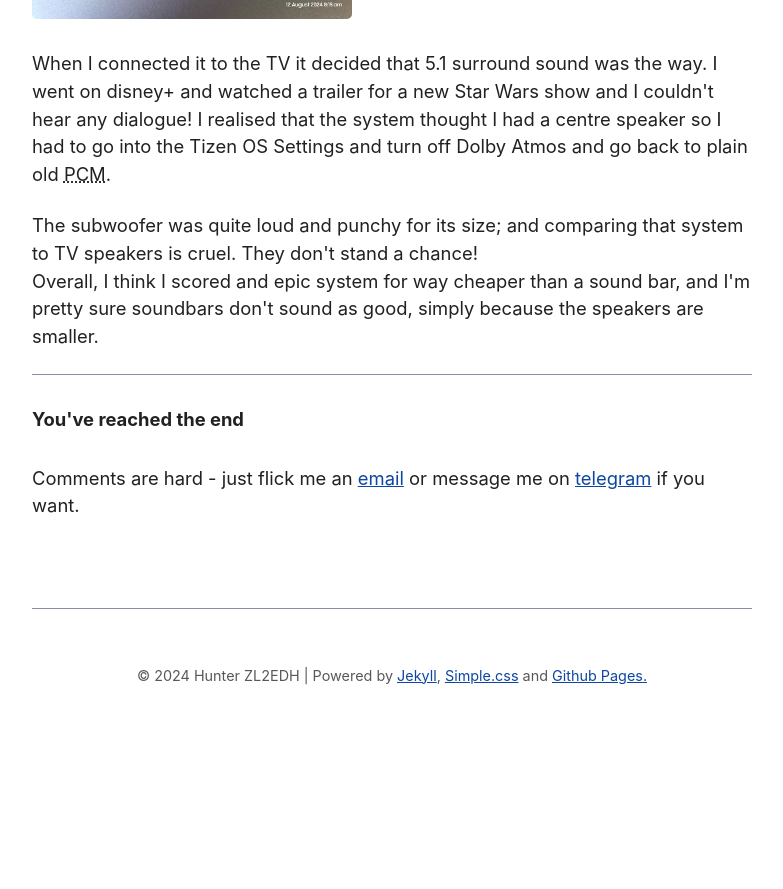
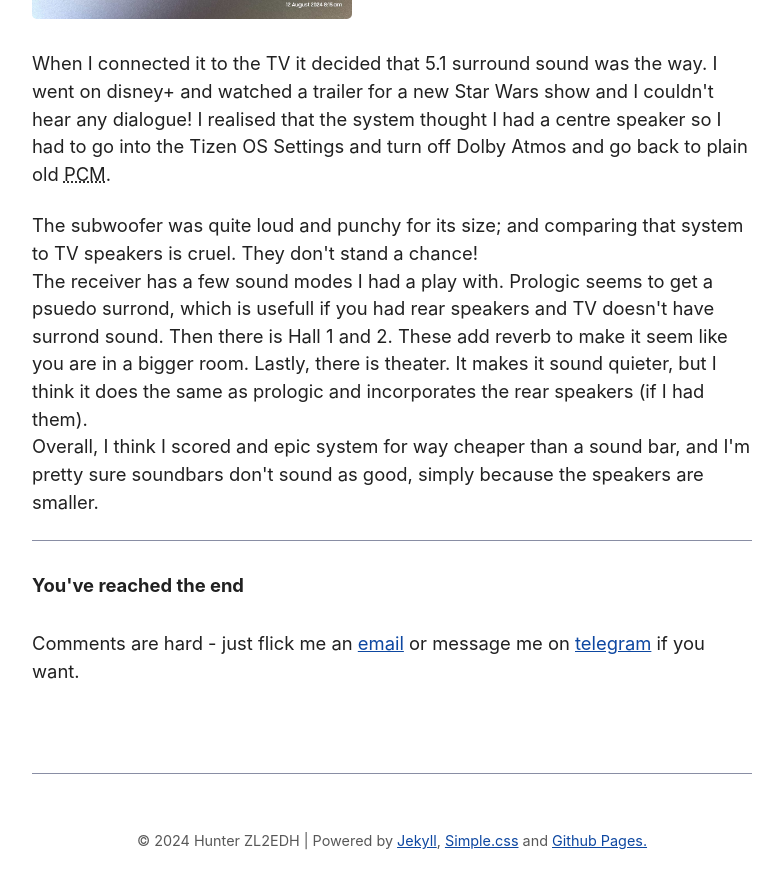
Before and after one commit to zl2edh/OLDzl2edh.github.io, a Jekyll site: the page built from _posts/2024-08-12-opshopstereo.html, in a window 1280 px wide and 900 px high, scrolled down 1851 px. Shown: the top 889 px of the window, without its empty margins (248-1031 px from the left). Built offline with Jekyll 4.4.1, drawn with Linux system fonts in a browser that asks for light colours; nearby versions of some CDN libraries; before the commit the page ends 2585 px from its top, so only the background shows below that.

Commit message:
add new post

```diff
--- a/_posts/2024-08-12-opshopstereo.html
+++ b/_posts/2024-08-12-opshopstereo.html
@@ -11,4 +11,6 @@ The speaker connections were just bare wires so we tried connection that to the
 <img src="/assets/images/speakers/amplifierconnectors.jpg"><aside><p><i>This old Toshiba amp has an optical in, multiple RCA in and S-video. It even has DVD/CD capability and a FM/AM radio tuner! However since it was made in 2003 it has no HDMI whatsoever.</i></p></aside>
 <p>I went to Jaycar to see if there was anything that would connect to these connectors but unfortunately there was nothing. I resorted to using alligator clips to connect the speakers somewhat securely to the connections.</p><img src="/assets/images/speakers/aligaterclips.jpg" width="320" height="180">
 <p>When I connected it to the TV it decided that 5.1 surround sound was the way. I went on disney+ and watched a trailer for a new Star Wars show and I couldn't hear any dialogue! I realised that the system thought I had a centre speaker so I had to go into the Tizen OS Settings and turn off Dolby Atmos and go back to plain old <abbr title="Pulse-Code Modulation">PCM</abbr>.</p>
-<p>The subwoofer was quite loud and punchy for its size; and comparing that system to TV speakers is cruel. They don't stand a chance!<br> Overall, I think I scored and epic system for way cheaper than a sound bar, and I'm pretty sure soundbars don't sound as good, simply because the speakers are smaller.</p>
+<p>The subwoofer was quite loud and punchy for its size; and comparing that system to TV speakers is cruel. They don't stand a chance!<br>
+    The receiver has a few sound modes I had a play with. Prologic seems to get a psuedo surrond, which is usefull if you had rear speakers and TV doesn't have surrond sound. Then there is Hall 1 and 2. These add reverb to make it seem like you are in a bigger room. Lastly, there is theater. It makes it sound quieter, but I think it does the same as prologic and incorporates the rear speakers (if I had them).
+   <br> Overall, I think I scored and epic system for way cheaper than a sound bar, and I'm pretty sure soundbars don't sound as good, simply because the speakers are smaller.</p>
--- /dev/null
+++ b/secret.html
@@ -0,0 +1,6 @@
+---
+layout: default
+title: secret shush
+---
+<p>You found my cool as secret page where i put secret things g</p>
+<img src="https://services.swpc.noaa.gov/images/animations/ovation/south/latest.jpg" alt="live southern hemisphere 30 minute aurora forecast">
```
Also changed, not shown: 9 other files.
